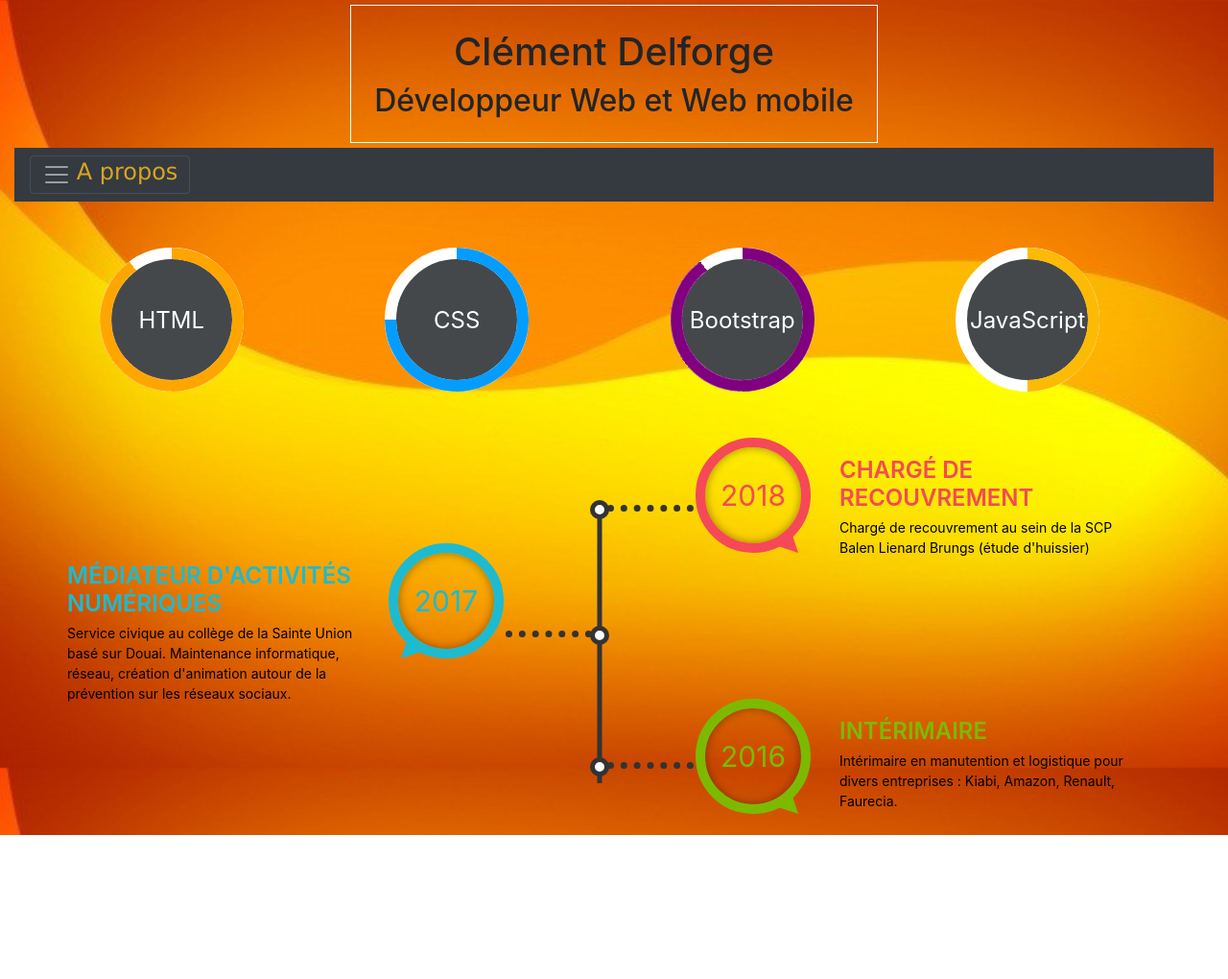
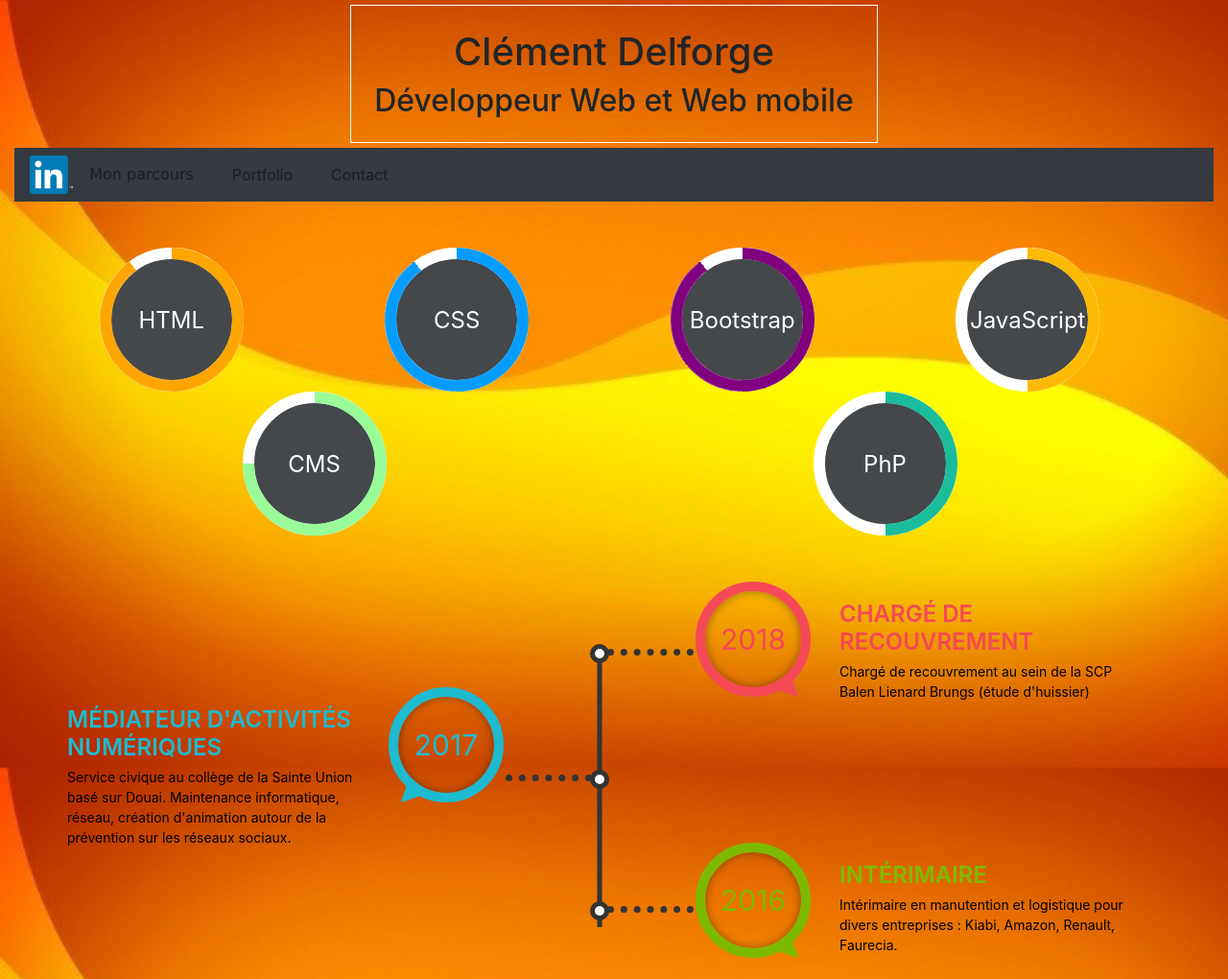
Before and after one commit to ClementDl/CV, a plain HTML site: page index.html in a window 1280 px wide. Shown: the whole page at 96% size. Before the commit the page ends 870 px from the top, so only its background shows below. Drawn offline with nearby package versions, Linux system fonts and the light colour scheme.

Commit message:
Changement Linkedin

```diff
--- a/index.html
+++ b/index.html
@@ -13,29 +13,27 @@
     <div id="titre"> <h1 class="mt-4 ml-4 mr-4">Clément Delforge </h1>
         <h2 class="mb-4 ml-4 mr-4">Développeur Web et Web mobile</h2></div>
 </header>
-
-    <div class="pos-f-t">
-
-
-
-        <div class="collapse"  id="navbarToggleExternalContent">
-            <div class="bg-dark p-4 row">
-                <a  href="https://www.linkedin.com/in/cl%C3%A9ment-delforge-12a3b6166/" target="blank"  title="Lnk" class="align-content-lg-start">
-                    <img id="imglinke" height="40"  src="image/Logo-LinkedIn.png" alt="Lnk" title="Mon profil" /></a>
+<nav class="navbar navbar-expand-lg navbar-light bg-dark">
+    <a  href="https://www.linkedin.com/in/cl%C3%A9ment-delforge-12a3b6166/" target="blank"  title="Lnk" class="align-content-lg-start">
+        <img id="imglinke" height="40"  src="image/Logo-LinkedIn.png" alt="Lnk" title="Mon profil" /></a>
+    <button class="navbar-toggler" type="button" data-toggle="collapse" data-target="#navbarNavDropdown" aria-controls="navbarNavDropdown" aria-expanded="false" aria-label="Toggle navigation">
+        <span class="navbar-toggler-icon"></span>
+    </button>
+    <div class="collapse navbar-collapse row" id="navbarNavDropdown">
+        <ul class="navbar-nav">
+            <li class="nav-item " style="font-family: Verdana; color: white">
                 <a class="nav-link ml-4" href="#htrois">Mon parcours</a>
-                <a class="nav-link ml-4" href="#">Formation</a>
+            </li>
+            <li class="nav-item">
                 <a class="nav-link ml-4" href="index3.html">Portfolio</a>
+            </li>
+            <li class="nav-item">
                 <a class="nav-link ml-4" href="index2.html">Contact</a>
 
-            </div>
-        </div>
-        <nav class="navbar navbar-dark bg-dark">
-            <button class="navbar-toggler" type="button" data-toggle="collapse" data-target="#navbarToggleExternalContent" aria-controls="navbarToggleExternalContent" aria-expanded="false" aria-label="Toggle navigation">
-                <span class="navbar-toggler-icon"></span>
-                <span id="apropos">   A propos</span>
-            </button>
-        </nav>
+            </li>
+        </ul>
     </div>
+</nav>
 
 <SECTION class="container-fluid row ">
     <ARTICLE class="col-lg-12 mt-lg-5">
@@ -85,6 +83,29 @@
                         <div class="progress-value">JavaScript</div>
                     </div>
                 </div>
+                <div class="col-md-6 col-sm-6">
+                    <div class="progress greene">
+                <span class="progress-left">
+                    <span class="progress-bar"></span>
+                </span>
+                        <span class="progress-right">
+                    <span class="progress-bar "></span>
+                </span>
+                        <div class="progress-value">CMS (WordPress, </div>
+                    </div>
+                </div>
+                <div class="col-md-6 col-sm-6">
+                    <div class="progress green">
+                <span class="progress-left">
+                    <span class="progress-bar"></span>
+                </span>
+                        <span class="progress-right">
+                    <span class="progress-bar"></span>
+                </span>
+                        <div class="progress-value">PhP</div>
+                    </div>
+                </div>
+
             </div>
             </div>
     </ARTICLE>
--- a/style.css
+++ b/style.css
@@ -111,7 +111,7 @@ footer {
     border-color: #049dff;
 }
 .progress.blue .progress-left .progress-bar{
-    animation: loading-3 1.4s linear forwards 1.8s;
+    animation: loading-2 1.4s linear forwards 1.8s;
 }
 .progress.yellow .progress-bar{
     border-color: #fdba04;
@@ -132,10 +132,17 @@ footer {
     animation: loading-2 1.5s linear forwards 1.98s;
 }
 .progress.green .progress-bar{
-    border-color: #1abc9c;
+     border-color: #1abc9c;
+ }
+.progress.green .progress-left .progress-bar{
+    animation: loading-6 1.2s linear forwards 1.8s;
 }
-.progress.green .progress-left .progress-bar{
-    animation: loading-5 1.2s linear forwards 1.8s;
+
+.progress.greene .progress-bar{
+    border-color: palegreen;
+}
+.progress.greene .progress-left .progress-bar{
+    animation: loading-3 1.2s linear forwards 1.8s;
 }
 @keyframes loading-1{
     0%{
```
